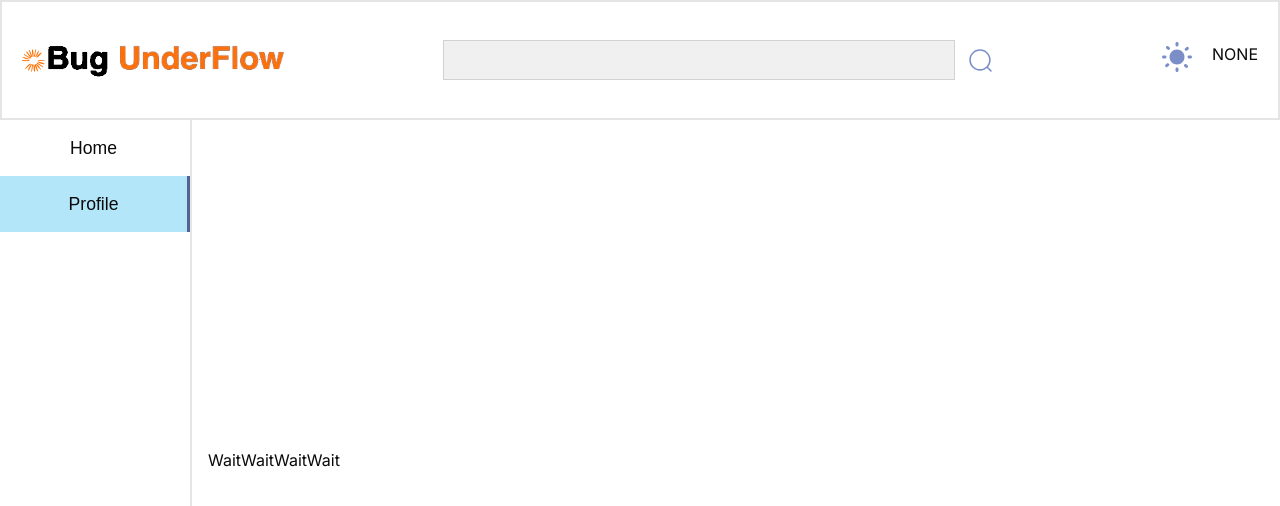
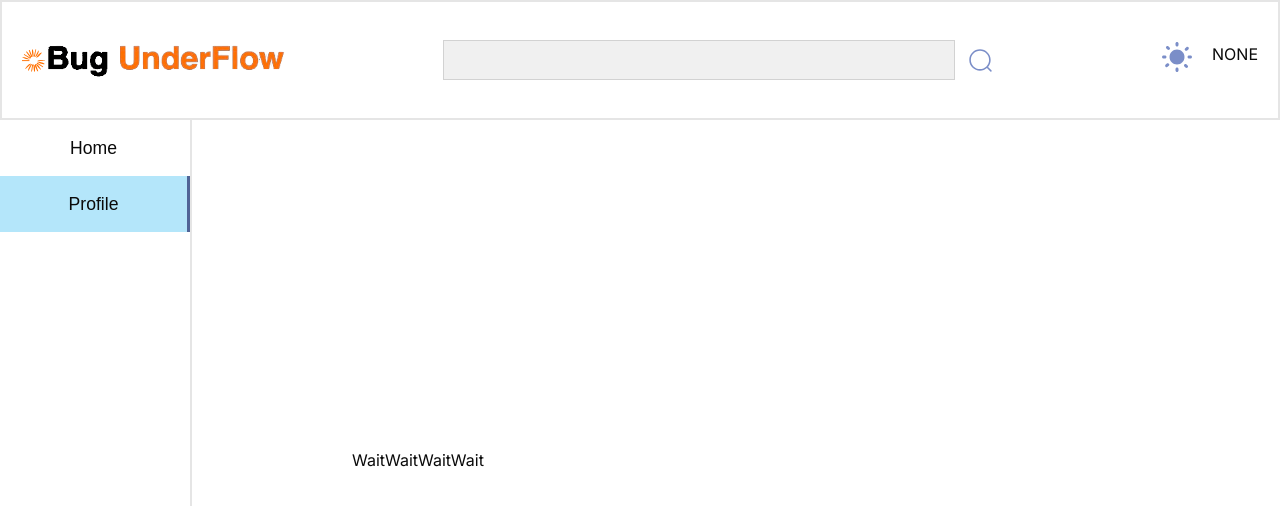
Before and after one commit to mdmab/bugunderflow, a Next.js app: page /profile in a window 1280 px wide. Shown: the top 506 px of the page. Built offline with nearby package versions, Linux system fonts and the light colour scheme; no server answers.

Commit message:
Minor fixup to profile UI

```diff
--- a/app/profile/page.tsx
+++ b/app/profile/page.tsx
@@ -17,7 +17,7 @@ const page = () => {
       <TopbarPc />
       <div className='flex grow'>
         <NavigationBar mode={NAV_PROFILE} />
-        <div style={{ "margin" : "1em" }}
+        <div style={{ "margin" : "1em 10em" }}
         className='flex grow items-center justify-left space-x-2'>
           {
             auth.isSignedIn && auth.isLoaded && user.user?.fullName ?
```
